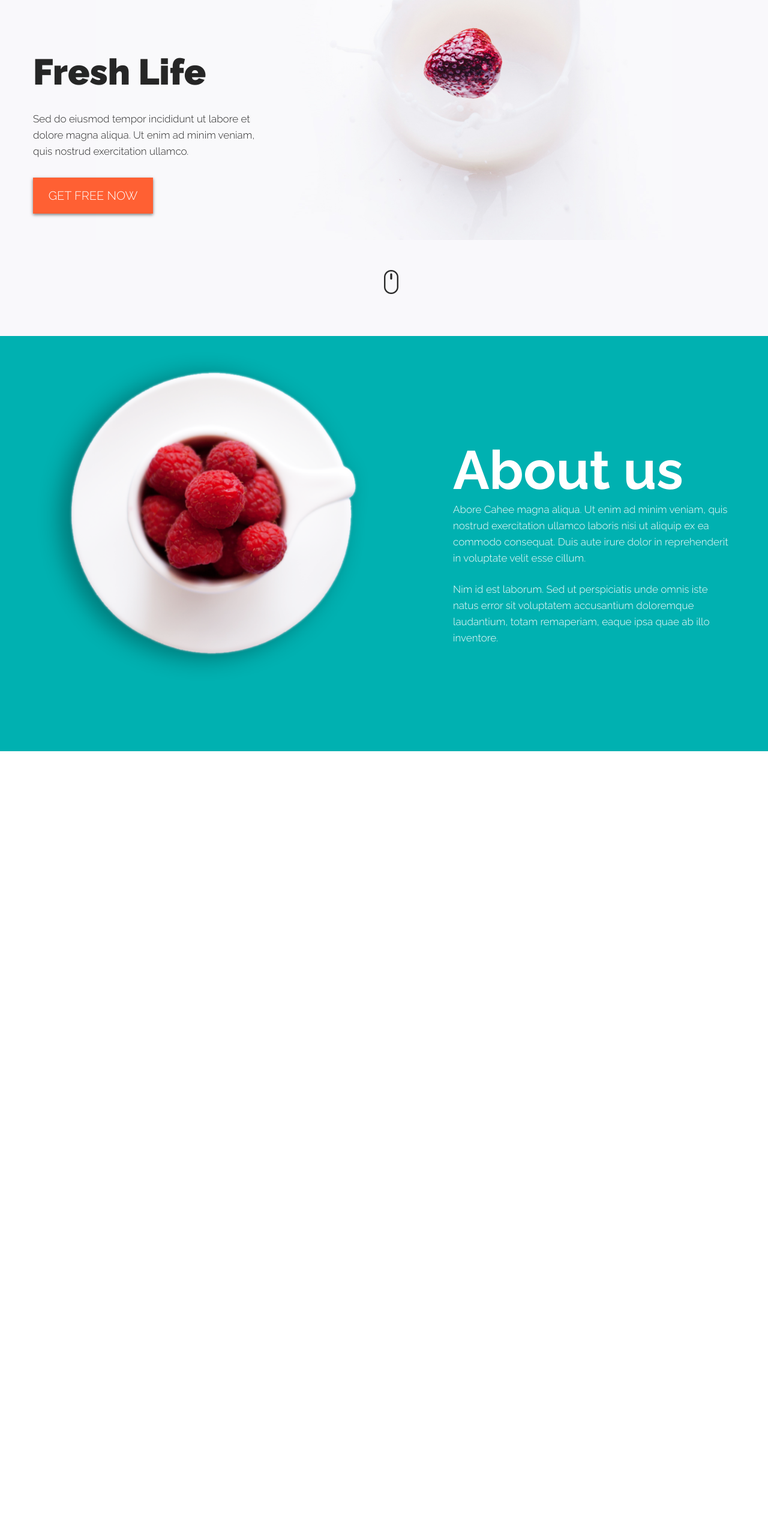
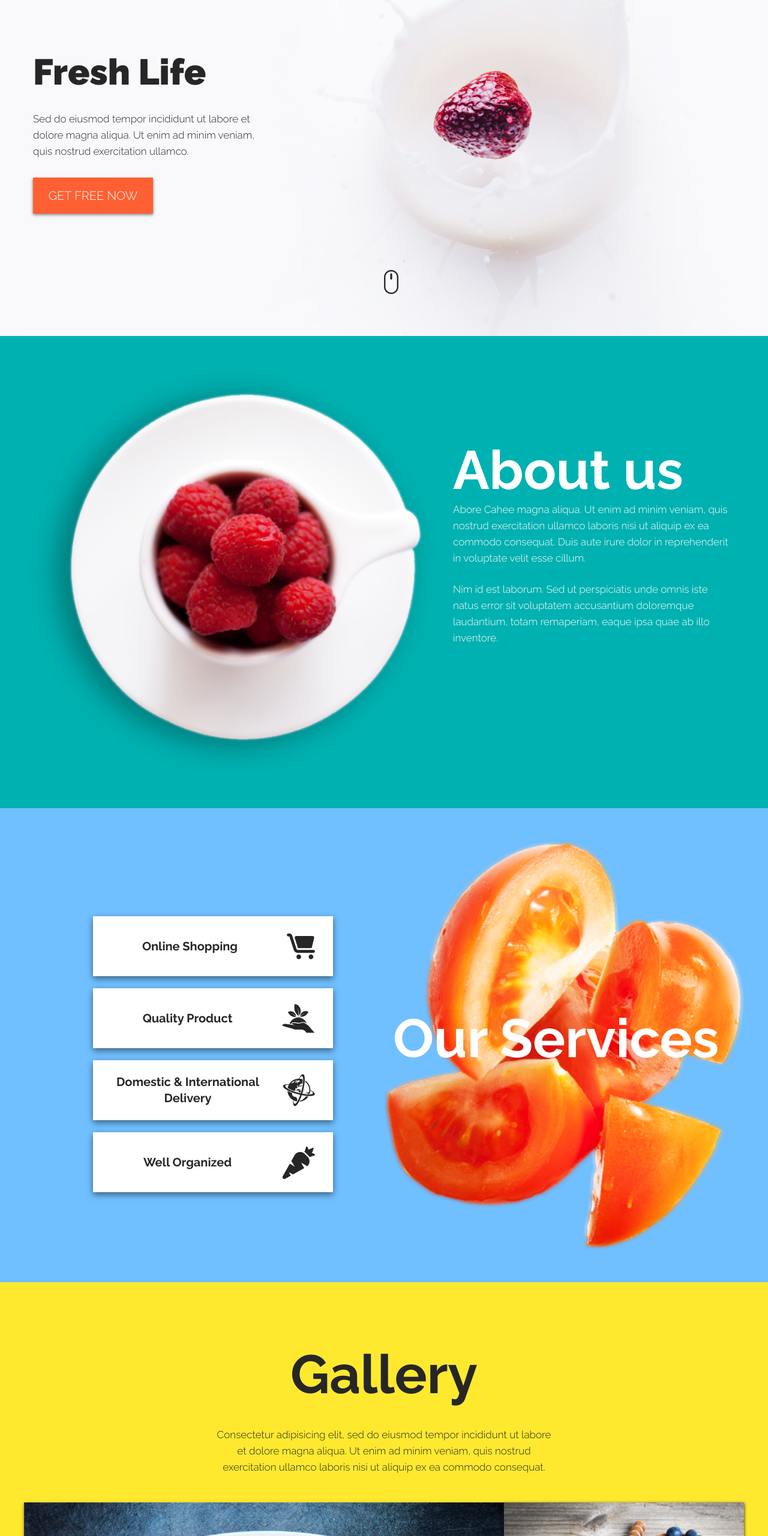
Before and after one commit to RomanLou/cahee, a plain HTML site: page index.html in a window 1280 px wide. Shown: the part 240-2800 px from the top of the page at 60% size. Before the commit the page ends 1492 px from the top, so only its background shows below. Drawn offline with Linux system fonts and the light colour scheme.

Commit message:
Services/Gallery

```diff
--- a/index.html
+++ b/index.html
@@ -31,7 +31,7 @@
                         	<a href="#about" class="header__list-link">About</a>
                         </li>
                         <li class="header__list-item">
-                        	<a href="#" class="header__list-link">Services</a>
+                        	<a href="#services" class="header__list-link">Services</a>
                         </li>
                         <li class="header__list-item">
                         	<a href="#" class="header__list-link">Gallery</a>
@@ -48,20 +48,19 @@
             <div class="header__main col-4">
                 <h1 class="header__creed">Fresh Life</h1>
                 <p class="header__text">Sed do eiusmod tempor incididunt ut labore et dolore magna aliqua. Ut enim ad minim veniam, quis nostrud exercitation ullamco.</p>
-                <a href="#" class="button header__button">Get free now</a>
+                <a href="#" class="button button--header">Get free now</a>
             </div>
              <a href="#about" class="scroll"><img src="images/scroll.png" alt="scroll" class="scroll__img"></a>
         </div>
     </div>
 </header>
-<section class="about">
+<section class="about" id="about">
     <div class="container">
         <div class="row">
-             <div class="col-6 about__img">
-                 <img src="images/4ashka.png" alt="malina">
+             <div class="col-7 about__img">
              </div>
-              <div class="col-5 offset-1 about__text">
-                  <h2 class="title" id="about">About us</h2>
+              <div class="col-5 about__text">
+                  <h2 class="title">About us</h2>
                    <p class="main__text">Abore Cahee magna aliqua. Ut enim ad minim veniam, quis nostrud exercitation ullamco laboris nisi ut aliquip ex ea commodo consequat. Duis aute irure dolor in reprehenderit in voluptate velit esse cillum.</p>
                    <p class="main__text">Nim id est laborum. Sed ut perspiciatis unde omnis iste natus error sit voluptatem accusantium doloremque laudantium, totam remaperiam, eaque ipsa quae ab illo inventore.</p>
                 </div>
@@ -69,6 +68,65 @@
         </div>
     </div>
 </section>
+<section class="services" id="services">
+    <div class="container">
+        <div class="row">
+            <div class="col-5 offset-1">
+                <ul class="services-list">
+                    <li class="services-list__item">
+                        <a href="#" class="services-list__link">
+                            <p class="services-list__text">Online Shopping</p>
+                            <img class="services-list__icon" src="images/cart.png" alt="shopping">
+                        </a>
+                    </li>
+                    <li class="services-list__item">
+                        <a href="#" class="services-list__link">
+                            <p class="services-list__text">Quality Product</p>
+                            <img class="services-list__icon" src="images/hand.png" alt="quolity">
+                        </a>
+                    </li>
+                    <li class="services-list__item">
+                        <a href="#" class="services-list__link">
+                            <p class="services-list__text">Domestic & International Delivery</p>
+                            <img class="services-list__icon" src="images/planet.png" alt="domestos">
+                        </a>
+                    </li>
+                    <li class="services-list__item">
+                        <a href="#" class="services-list__link">
+                            <p class="services-list__text">Well Organized</p>
+                            <img class="services-list__icon" src="images/carrot.png" alt="carrot">
+                        </a>
+                    </li>
+                </ul>
+            </div>
+            <div class="col-6 services__img">
+                <h2 class="title" id="about">Our Services</h2>
+            </div>
+        </div>
+    </div>
+</section>
+<section class="gallery">
+    <div class="container">
+         <h2 class="title title--black">Gallery</h2>
+         <div class="row">
+             <div class="col-6 offset-3">
+                <p class="gallery__text">Consectetur adipisicing elit, sed do eiusmod tempor incididunt ut labore et dolore magna aliqua. Ut enim ad minim veniam, quis nostrud exercitation ullamco laboris nisi ut aliquip ex ea commodo consequat.</p>
+             </div>
+         </div>
+         <div class="row">
+             <div class="col-8 img__wrapper"><img class="gallery__img" src="images/peaches.jpg" alt="peaches"></div>
+             <div class="col-4 img__wrapper">
+                 <div class="row img__wrapper--row">
+                     <div class="col-12 img__wrapper"><img class="gallery__img" src="images/chernika.jpg" alt="chernika"></div>
+                     <div class="col-12 img__wrapper"><img class="gallery__img" src="images/ezhevika.jpg" alt=""></div>
+                 </div>
+             </div>
+             <div class="col-6 img__wrapper"><img class="gallery__img" src="images/yogurt.jpg" alt=""></div>
+             <div class="col-6 img__wrapper"><img class="gallery__img" src="images/hurma.jpg" alt=""></div>
+         </div>
+         <a href="#" class="button button--gallery">View more</a>
+    </div>
+</section>
 
 <!-- LiveReload Script -->
 <script>document.write('<script src="http://' + (location.host || 'localhost').split(':')[0] + ':35729/livereload.js?snipver=1"></' + 'script>')</script>
--- a/scss/base/_variables.scss
+++ b/scss/base/_variables.scss
@@ -3,3 +3,5 @@ $main-font:  Raleway, sans-serif;
 $color-main: #262626;
 $color-white: #f9f8fb;
 $color-orange: #ff6033;
+$color-blue: #70BFFF;
+$color-yellow: #FFE92F;
--- a/scss/global.scss
+++ b/scss/global.scss
@@ -10,3 +10,5 @@
 // Page styles
 @import "modules/_header";
 @import "modules/_about";
+@import "modules/_services";
+@import "modules/_gallery";
--- a/scss/layout/_general.scss
+++ b/scss/layout/_general.scss
@@ -50,3 +50,8 @@ body, html {
 	font: 700 90px $main-font;
 	color: #fff;
 }
+
+.main__text {
+	color: #fff;
+	margin-bottom: 25px;
+}
--- /dev/null
+++ b/scss/modules/__services.scss
@@ -0,0 +1,49 @@
+.services {
+	background: $color-blue;
+
+	&-list {
+		margin: 180px 0 150px;
+	}
+
+	&-list__item {
+		@include size(400px, 100px);
+		background: #fff;
+		margin-bottom: 20px;
+		box-shadow: 0 4px 10px 0 rgba(0, 0, 0, .5);
+
+		&:hover {
+			background: $color-orange;
+		}
+	}
+
+
+	&-list__link {
+		display: flex;
+		flex-direction: row;
+		justify-content: flex-end;
+		align-items: center;
+		height: 100%;
+		text-decoration: none;
+
+	}
+
+	&-list__text {
+		width: 100%;
+		text-align: center;
+		font: 700 20px/27px $main-font;
+		color: $color-main;
+	}
+
+	&-list__icon {
+		margin-right: 30px;
+	}
+
+	&__img {
+		background: url(../images/pomidorka.png) no-repeat center center;
+		background-size: contain;
+	}
+
+	& .title {
+		margin-top: 330px;
+	}
+}
--- a/scss/modules/_about.scss
+++ b/scss/modules/_about.scss
@@ -1,13 +1,19 @@
 .about {
     background: #00b1b1;
     width: 100%;
-    padding: 20px 0 100px;
+    padding: 20px 0;
+
+	&__img{
+		background: url(../images/4ashka.png) no-repeat center center;
+		background-size: contain;
+	}
+
     & .title {
     	margin-top: 150px;
     }
+
+    &__text {
+    	margin-bottom: 225px;
+    }
+
 }
-
-.main__text {
-	color: #fff;
-	margin-bottom: 25px;
-}
--- /dev/null
+++ b/scss/modules/_gallery.scss
@@ -0,0 +1,41 @@
+.gallery {
+	background: $color-yellow;
+	padding: 100px 0 120px;
+	text-align: center;
+
+	&__text {
+		margin: 35px 0 45px;
+	}
+
+	&__img {
+		height: 100%;
+	}
+
+}
+
+.title--black {
+	color: $color-main;
+	text-align: center;
+}
+
+.button--gallery {
+	display: inline-block;
+	background: #5585A2;
+
+	&:hover {
+		color: #5585A2;
+		border-color: #5585A2;
+		background: #fff;
+	};
+}
+
+.img__wrapper,
+.img__wrapper--row {
+	margin: 0;
+	padding: 0;
+	font-size: 0;
+}
+.img__wrapper {
+	box-shadow: 0px 2px 5px 0px rgba(0, 0, 0, 0.5);
+	box-sizing: border-box;
+}
--- a/scss/modules/_header.scss
+++ b/scss/modules/_header.scss
@@ -1,7 +1,7 @@
 .header {
 
-	background: $color-white url(../images/header.jpg) top center no-repeat;
-	background-size: 75%;
+	background: $color-white url(../images/header.jpg) bottom center no-repeat;
+	background-size: contain;
 	position: relative;
     height: 100vh;
 
@@ -43,17 +43,6 @@
     	margin: 250px 0 30px;
     }
 
-    &__button {
-        background: $color-orange;
-        margin-bottom: 300px;
-
-        &:hover{
-			background: $color-white;
-			color: $color-orange;
-			border-color: $color-orange;
-        }
-    }
-
 }
 .logo {
     font: 400 60px/25px Pacifico, cursive;
@@ -71,10 +60,19 @@
 	@include pos($b: 70px, $l: 50%);
 	display: inline-block;
 	line-height: 10px;
-	transition: none;
+    background: $color-white;
+    border-radius: 50%;
 
 	&:hover {
 		background: $color-orange;
-		border-radius: 50%;
 	}
 }
+.button--header {
+    background: $color-orange;
+
+    &:hover{
+        background: $color-white;
+        color: $color-orange;
+        border-color: $color-orange;
+    }
+}
```
Also changed, not shown: css/styles.min.css, images/carrot.png (added), images/cart.png (added), images/chernika.jpg (added), images/ezhevika.jpg (added), images/hand.png (added), images/hurma.jpg (added), images/peaches.jpg (added), images/planet.png (added), images/pomidorka.png (added), images/yogurt.jpg (added), 1 other file.
